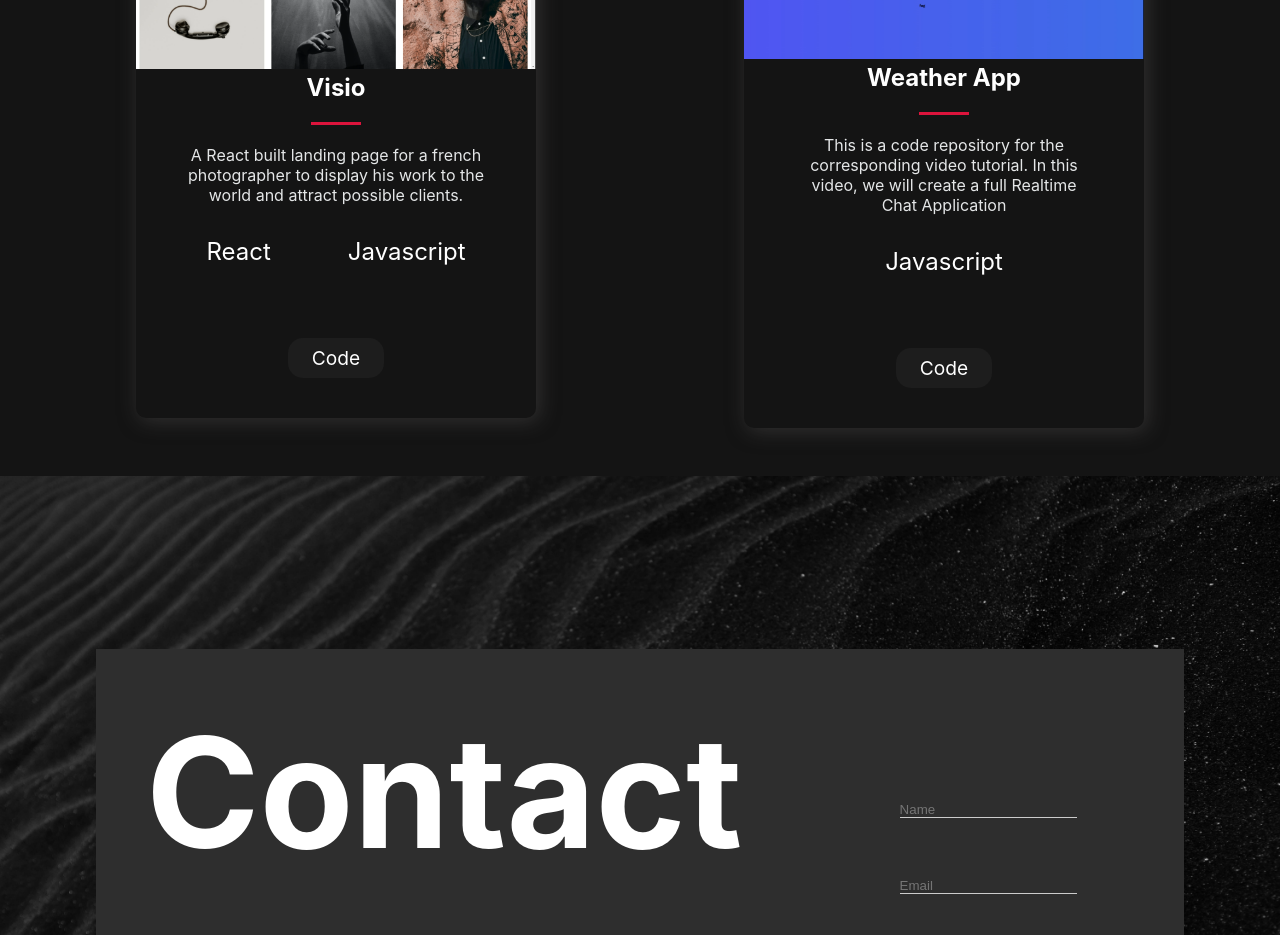
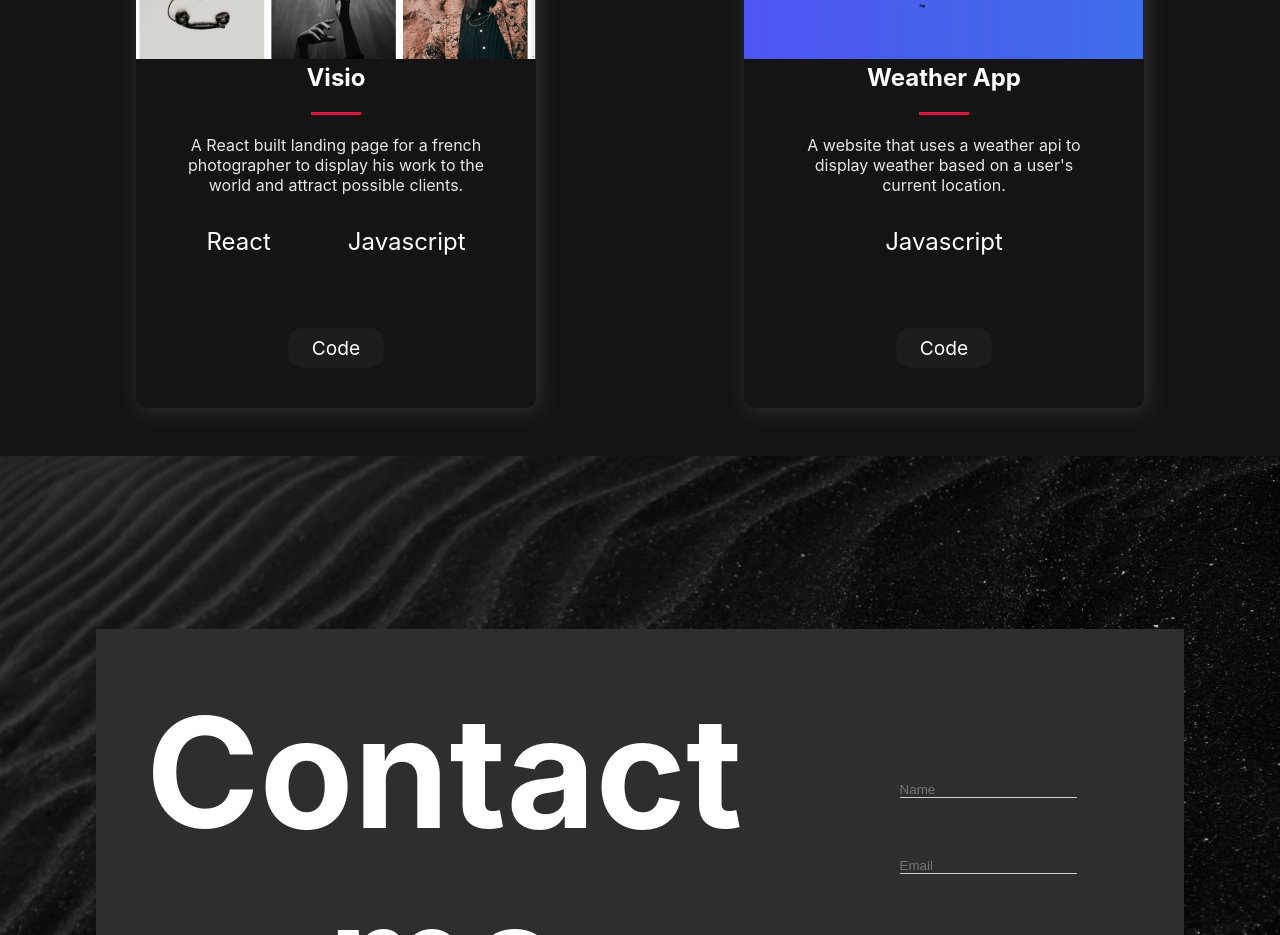
Before and after one commit to H-Tambourou/Portfolio, a React (Create React App) app: page / in a window 1280 px wide. Shown: the part 2600-3535 px from the top of the page. Built offline with nearby package versions, Linux system fonts and the light colour scheme.

Commit message:
bug fixes

```diff
--- a/src/data.js
+++ b/src/data.js
@@ -30,7 +30,7 @@ export const projects = [
       },
       {
         title: 'Weather App',
-        description: "This is a code repository for the corresponding video tutorial. In this video, we will create a full Realtime Chat Application",
+        description: "A website that uses a weather api to display weather based on a user's current location.",
         image: img4,
         tags: ['Javascript'],
         source: 'https://github.com/H-Tambourou/Weather',
```
